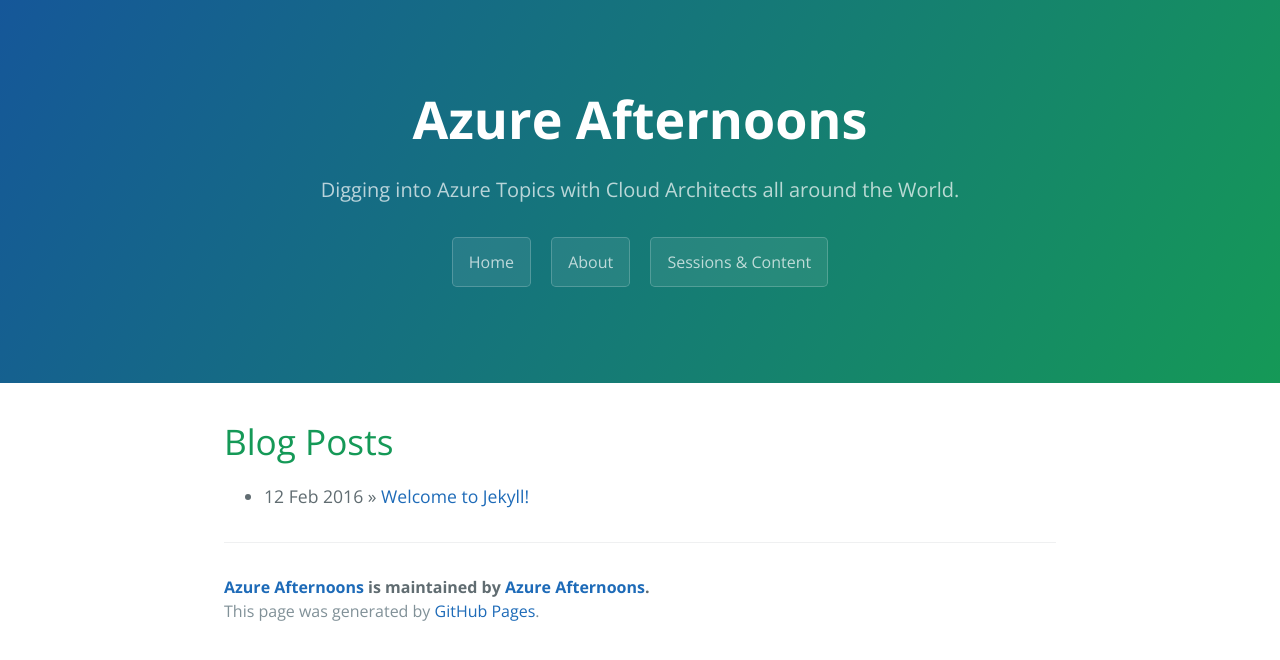
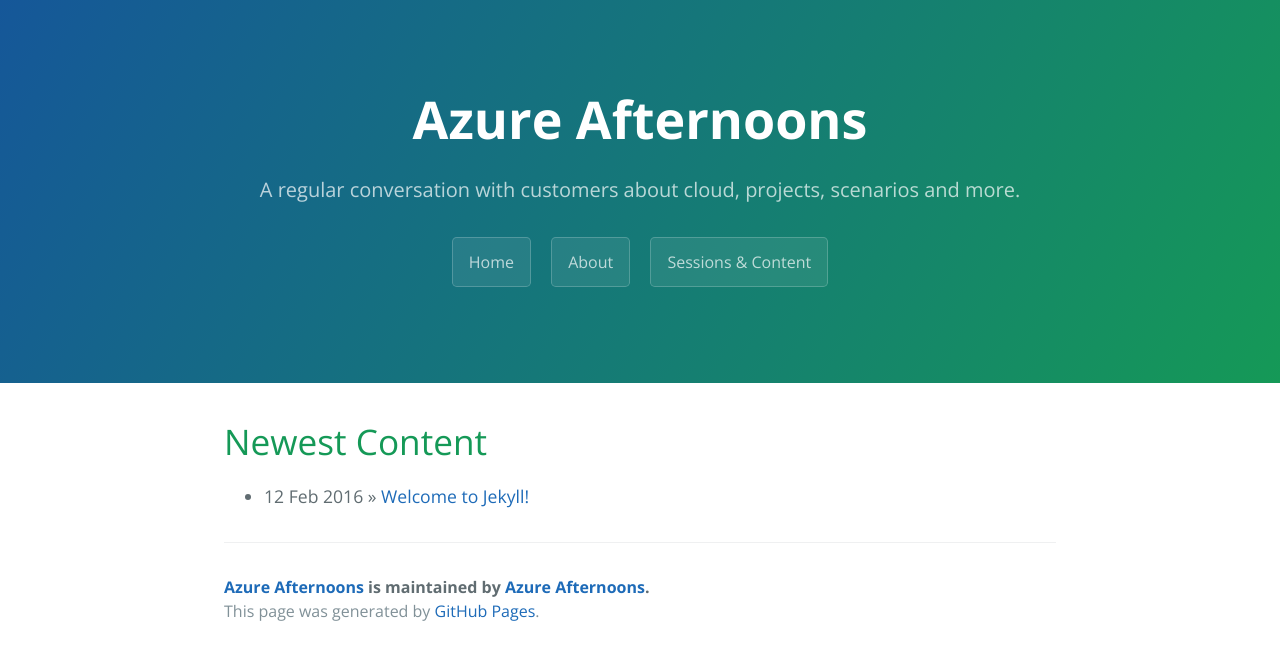
Before and after one commit to azureafternoons/azureafternoons.github.io, a Jekyll site: the page built from index.html, in a window 1280 px wide. Shown: the top 660 px of the page. Built offline with Jekyll 4.4.1, drawn with Linux system fonts in a browser that asks for light colours; the list of posts is cut into pages by our own code.

Commit message:
Adjusting initial message

```diff
--- a/_config.yml
+++ b/_config.yml
@@ -1,6 +1,6 @@
 # Setup
 title:        Azure Afternoons
-tagline:      Digging into Azure Topics with Cloud Architects all around the World.
+tagline:      A regular conversation with customers about cloud, projects, scenarios and more.
 baseurl:      ""
 paginate:     1
 locale:       "en"
--- a/index.html
+++ b/index.html
@@ -4,7 +4,7 @@
 ---
 
 <div id="home">
-  <h1>Blog Posts</h1>
+  <h1>Newest Content</h1>
   <ul class="posts">
     {% for post in site.posts %}
       <li><span>{{ post.date | date_to_string }}</span> &raquo; <a href="{{ site.baseurl }}{{ post.url }}">{{ post.title }}</a></li>
```
